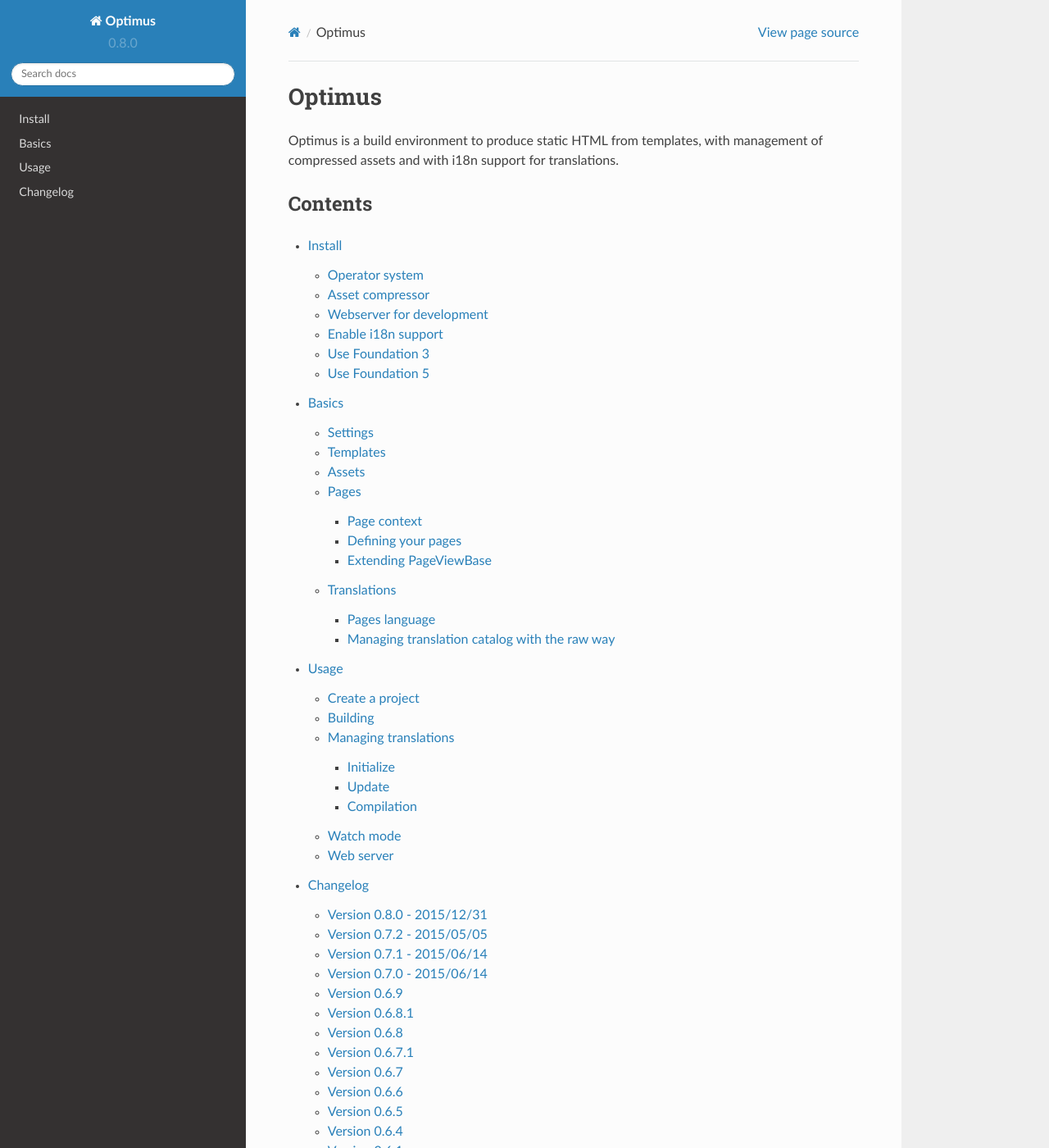
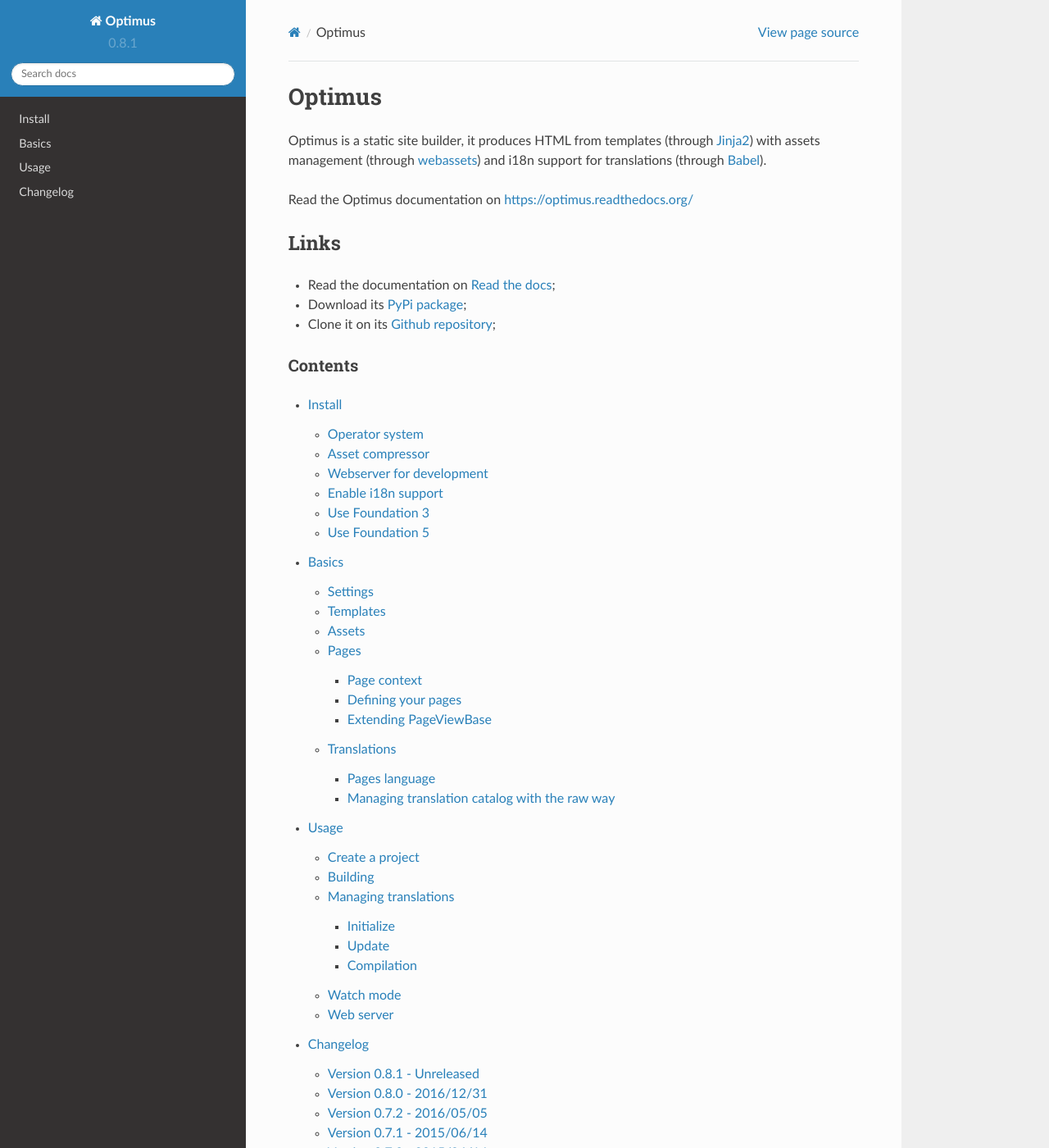
Before and after one commit to sveetch/Optimus, a Sphinx documentation site: the page built from docs/index.rst, in a window 1280 px wide and 1400 px high. Shown: the whole window at 82% size. Built offline with Sphinx 7.4.7 and the Read the Docs theme 2.0.0, drawn with Linux system fonts in a browser that asks for light colours.

Commit message:
* Validated working with ``CherryPy==8.7.0``, so remove every occurences about 3.x.x version; * Better README/Doc index/Package short description; * Bump to 0.8.1

```diff
--- a/docs/changelog.rst
+++ b/docs/changelog.rst
@@ -7,7 +7,13 @@
 Changelog
 =========
 
-Version 0.8.0 - 2015/12/31
+Version 0.8.1 - Unreleased
+--------------------------
+
+* Validated working with ``CherryPy==8.7.0``, so remove every occurences about 3.x.x version;
+* Better README/Doc index/Package short description;
+
+Version 0.8.0 - 2016/12/31
 --------------------------
 
 * Include ``html5writer.py`` taken from ``rstview`` and so remove dependency to ``rstview``, close #19;
@@ -16,7 +22,7 @@
 * Improved watcher logging output a little bit so it reveals changed file when detected without to use the debug level;
 * Do not enable anymore ``runserver`` command to installed CherryPy, instead raise a better error message explanation;
 
-Version 0.7.2 - 2015/05/05
+Version 0.7.2 - 2016/05/05
 --------------------------
 
 Minor update that modify 'settings' and 'pages' modules import so exception is raised to ease debugging.
--- a/docs/index.rst
+++ b/docs/index.rst
@@ -1,10 +1,27 @@
 .. Optimus documentation master file, created by David THENON
    sphinx-quickstart on Sun Oct 27 00:39:26 2013.
+
+.. _yui-compressor: http://developer.yahoo.com/yui/compressor/
+.. _webassets: https://github.com/miracle2k/webassets
+.. _virtualenv: http://www.virtualenv.org/
+.. _Jinja2: http://jinja.pocoo.org/
+.. _watchdog: https://github.com/gorakhargosh/watchdog
+.. _Babel: https://pypi.python.org/pypi/Babel
+.. _Optimus-foundation: https://github.com/sveetch/Optimus-foundation
 
 Optimus
 =======
 
-Optimus is a build environment to produce static HTML from templates, with management of compressed assets and with i18n support for translations.
+Optimus is a static site builder, it produces HTML from templates (through `Jinja2`_) with assets management (through `webassets`_) and i18n support for translations (through `Babel`_).
+
+Read the Optimus documentation on `<https://optimus.readthedocs.org/>`_
+
+Links
+*****
+
+* Read the documentation on `Read the docs <https://optimus.readthedocs.io/>`_;
+* Download its `PyPi package <https://pypi.python.org/pypi/Optimus>`_;
+* Clone it on its `Github repository <https://github.com/sveetch/Optimus>`_;
 
 Contents
 --------
--- a/docs/install.rst
+++ b/docs/install.rst
@@ -45,7 +45,7 @@
 
 You can install `cherrypy`_, a simple Web server, to see your builded pages : ::
 
-    pip install cherrypy==3.2.4
+    pip install cherrypy
 
 Read :ref:`usage-webserver-label` to see how to use it.
 
--- a/setup.py
+++ b/setup.py
@@ -26,14 +26,14 @@
         'Topic :: Software Development :: Libraries :: Python Modules',
     ],
     install_requires=[
-        'docutils >= 0.9.1',
-        'Jinja2 >= 2.6',
+        'docutils>=0.9.1',
+        'Jinja2>=2.6',
         'webassets==0.8',
         'argh==0.24.1',
         'pathtools==0.1.2',
         'watchdog==0.8.3',
         'Babel==1.3.0',
-        'yuicompressor >= 2.4.8',
+        'yuicompressor>=2.4.8',
     ],
     entry_points={
         'console_scripts': [
```
Also changed, not shown: README.rst (+8 -8 lines), optimus/__init__.py (+4 -3 lines), 1 other file.
